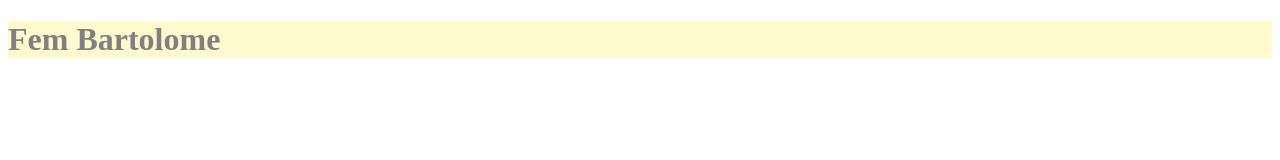
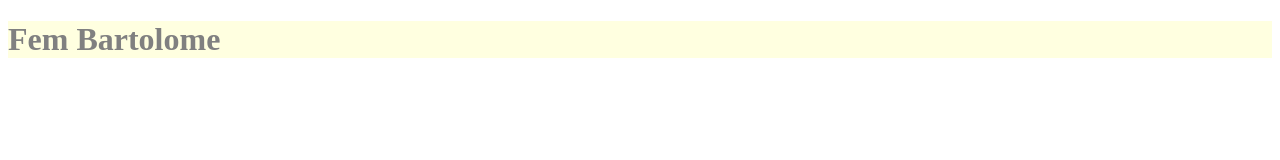
Before and after one commit to ftbartolome/CurriculumVitae-LIS161-, a plain HTML site: page index.html in a window 1280 px wide. Drawn offline with Linux system fonts and the light colour scheme.

Commit message:
Update styles.css

```diff
--- a/css/styles.css
+++ b/css/styles.css
@@ -1,5 +1,5 @@
 h1 {
 
   color : gray;
-  background : lemonchiffon;
+  background : lightyellow;
 }
```
